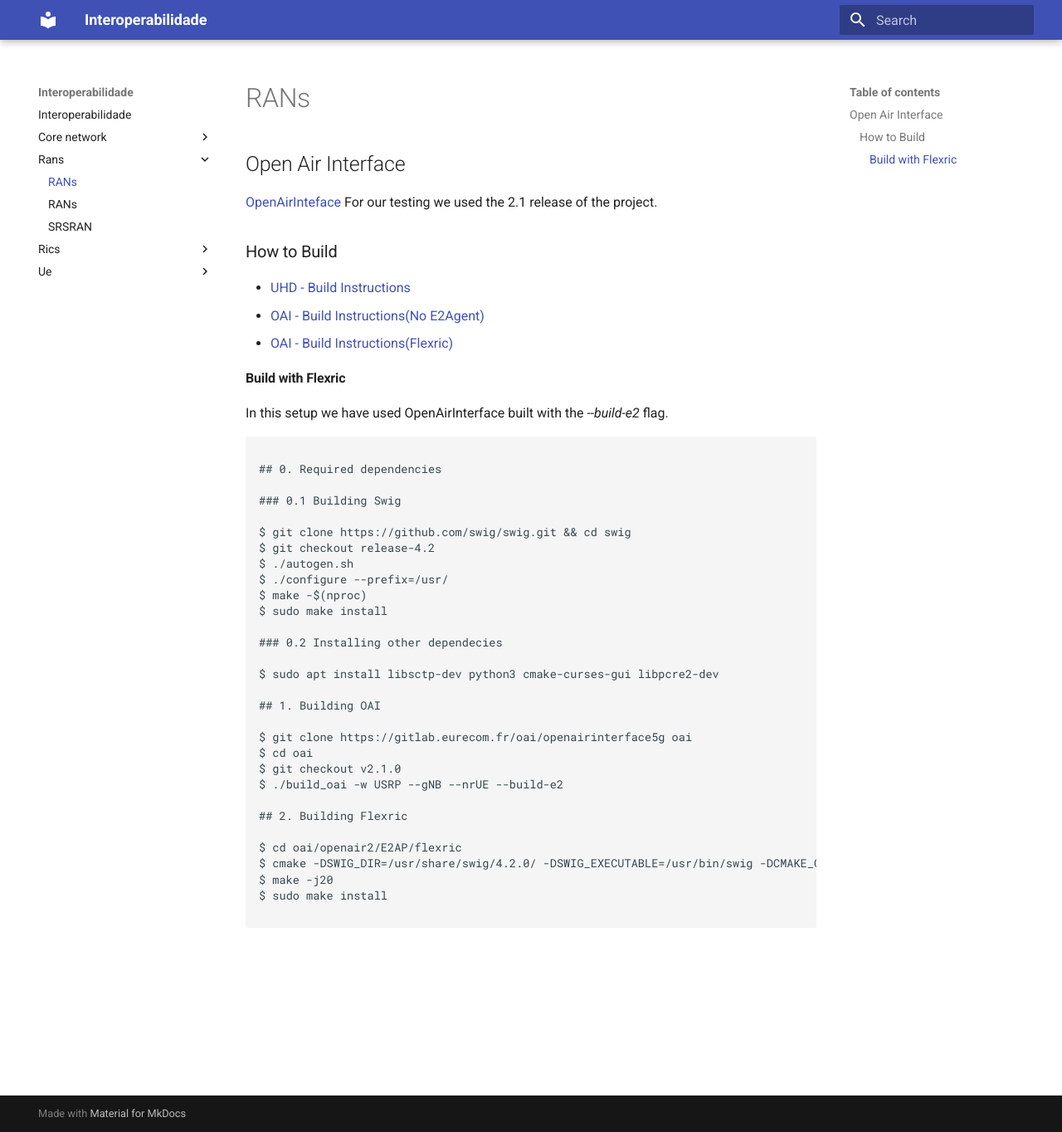
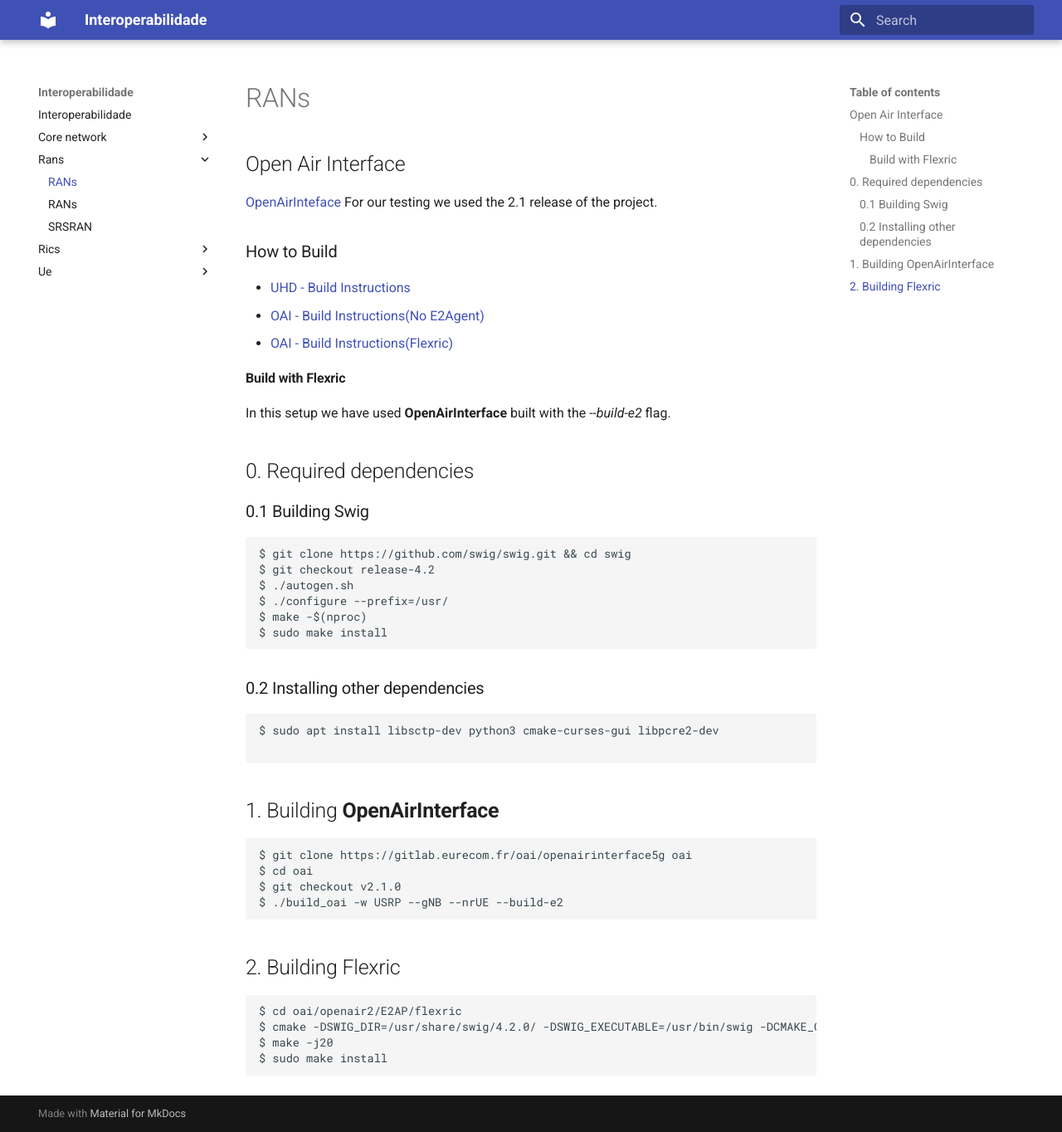
Before and after one commit to eduardoschulz/Interoperability, an MkDocs documentation site: the page built from docs/rans/oai.md, in a window 1280 px wide and 1364 px high. Shown: the whole window at 83% size. Built offline with MkDocs 1.6.1 and Material for MkDocs 9.7.7, drawn with Linux system fonts in a browser that asks for light colours.

Commit message:
made more readable

````diff
--- a/docs/rans/oai.md
+++ b/docs/rans/oai.md
@@ -10,36 +10,41 @@
 + [OAI - Build Instructions(Flexric)](https://gitlab.eurecom.fr/oai/openairinterface5g/-/blob/develop/openair2/E2AP/README.md)
 
 #### Build with Flexric
-In this setup we have used OpenAirInterface built with the _--build-e2_ flag.
-```shell
+In this setup we have used **OpenAirInterface** built with the _--build-e2_ flag.
 
 ## 0. Required dependencies
 
 ### 0.1 Building Swig
 
+```shell
 $ git clone https://github.com/swig/swig.git && cd swig
 $ git checkout release-4.2
 $ ./autogen.sh
 $ ./configure --prefix=/usr/
 $ make -$(nproc)
 $ sudo make install
+```
 
-### 0.2 Installing other dependecies
+### 0.2 Installing other dependencies
 
+```shell
 $ sudo apt install libsctp-dev python3 cmake-curses-gui libpcre2-dev
 
-## 1. Building OAI
+```
+## 1. Building **OpenAirInterface**
 
+```shell
 $ git clone https://gitlab.eurecom.fr/oai/openairinterface5g oai
 $ cd oai
 $ git checkout v2.1.0
 $ ./build_oai -w USRP --gNB --nrUE --build-e2
+```
 
 ## 2. Building Flexric
 
+```shell
 $ cd oai/openair2/E2AP/flexric
 $ cmake -DSWIG_DIR=/usr/share/swig/4.2.0/ -DSWIG_EXECUTABLE=/usr/bin/swig -DCMAKE_C_COMPILER=gcc-10 -DCMAKE_CXX_COMPILER=g++-10 ..
 $ make -j20
 $ sudo make install
-
 ```
````
